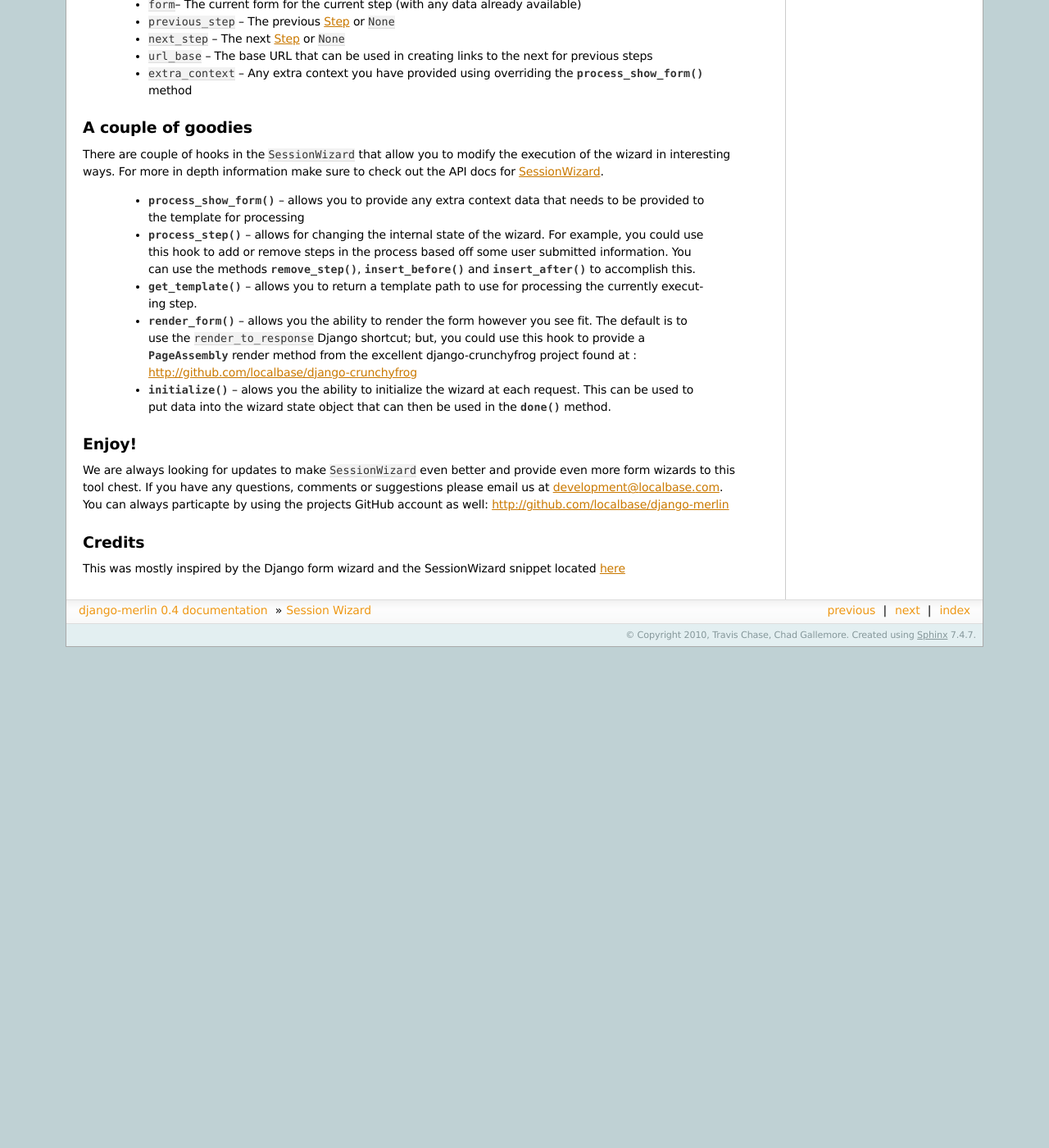
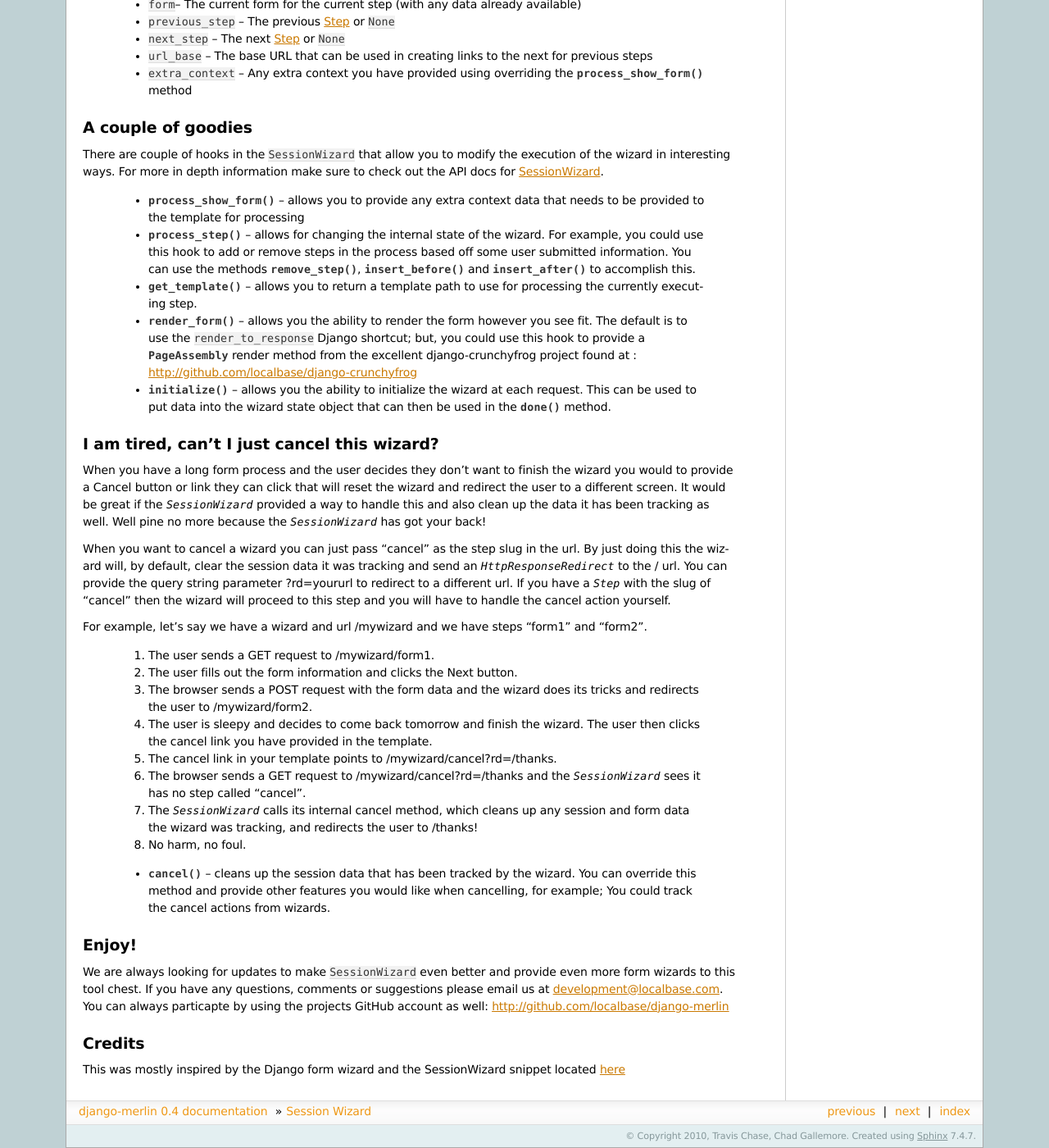
Before and after one commit to supercodepoet/django-merlin, a Sphinx documentation site: the page built from docs/source/sessionwizard.rst, in a window 1280 px wide and 1400 px high, scrolled down 1591 px. Shown: the whole window at 82% size. Built offline with Sphinx 7.4.7, drawn with Linux system fonts in a browser that asks for light colours; before the commit the page ends 2380 px from its top, so only the background shows below that; some of the changed text lies outside the part shown.

Commit message:
Added the ability to cancel a wizard

```diff
--- a/docs/source/sessionwizard.rst
+++ b/docs/source/sessionwizard.rst
@@ -140,11 +140,52 @@ sure to check out the API docs for :ref:`SessionWizard <api_sessionwizard>`.
       to provide a :class:`PageAssembly` render method from the excellent
       django-crunchyfrog project found at :
       http://github.com/localbase/django-crunchyfrog
-    * :meth:`~SessionWizard.initialize()` -- alows you the ability to initialize
-      the wizard at each request. This can be used to put data into the
-      wizard state object that can then be used in the
+    * :meth:`~SessionWizard.initialize()` -- allows you the ability to
+      initialize the wizard at each request. This can be used to put data into
+      the wizard state object that can then be used in the
       :meth:`~SessionWizard.done()` method.
 
+
+I am tired, can't I just cancel this wizard?
+============================================
+
+When you have a long form process and the user decides they don't want to
+finish the wizard you would to provide a Cancel button or link they can
+click that will reset the wizard and redirect the user to a different screen.
+It would be great if the `SessionWizard` provided a way to handle this and
+also clean up the data it has been tracking as well. Well pine no more because
+the `SessionWizard` has got your back!
+
+When you want to cancel a wizard you can just pass "cancel" as the step slug in
+the url. By just doing this the wizard will, by default, clear the session
+data it was tracking and send an `HttpResponseRedirect` to the / url. You can
+provide the query string parameter ?rd=yoururl to redirect to a different url.
+If you have a `Step` with the slug of "cancel" then the wizard will proceed to
+this step and you will have to handle the cancel action yourself.
+
+For example, let's say we have a wizard and url /mywizard and we have steps
+"form1" and "form2".
+
+    1. The user sends a GET request to /mywizard/form1.
+    2. The user fills out the form information and clicks the Next button.
+    3. The browser sends a POST request with the form data and the wizard
+       does its tricks and redirects the user to /mywizard/form2.
+    4. The user is sleepy and decides to come back tomorrow and finish the
+       wizard. The user then clicks the cancel link you have provided in
+       the template.
+    5. The cancel link in your template points to /mywizard/cancel?rd=/thanks.
+    6. The browser sends a GET request to /mywizard/cancel?rd=/thanks and the
+       `SessionWizard` sees it has no step called "cancel".
+    7. The `SessionWizard` calls its internal cancel method, which cleans up
+       any session and form data the wizard was tracking, and redirects the
+       user to /thanks!
+    8. No harm, no foul.
+
+
+    * :meth:`~SessionWizard.cancel()` -- cleans up the session data that has
+      been tracked by the wizard. You can override this method and provide
+      other features you would like when cancelling, for example; You could
+      track the cancel actions from wizards.
 
 Enjoy!
 ======
```
Also changed, not shown: 5 other files.
